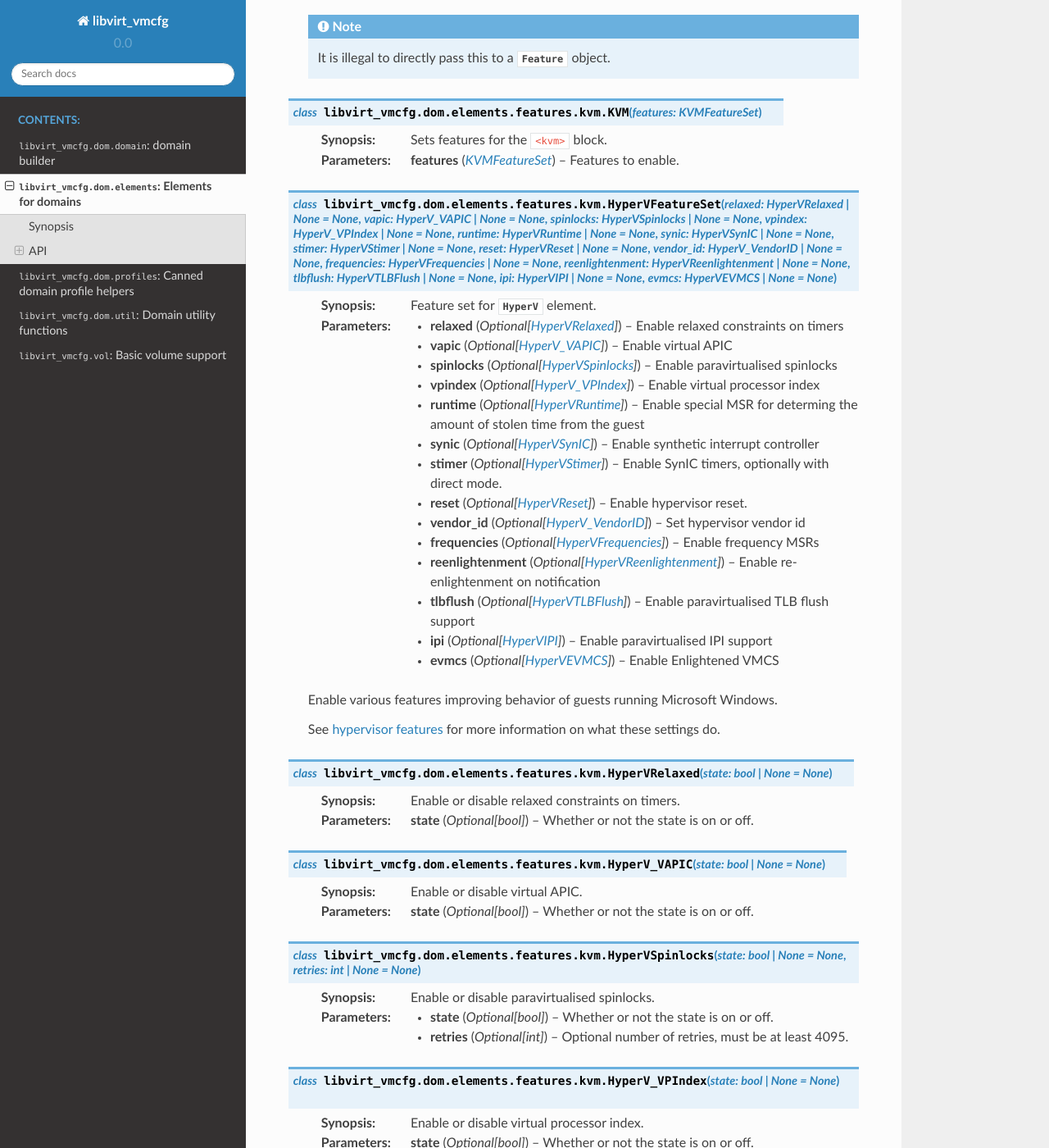
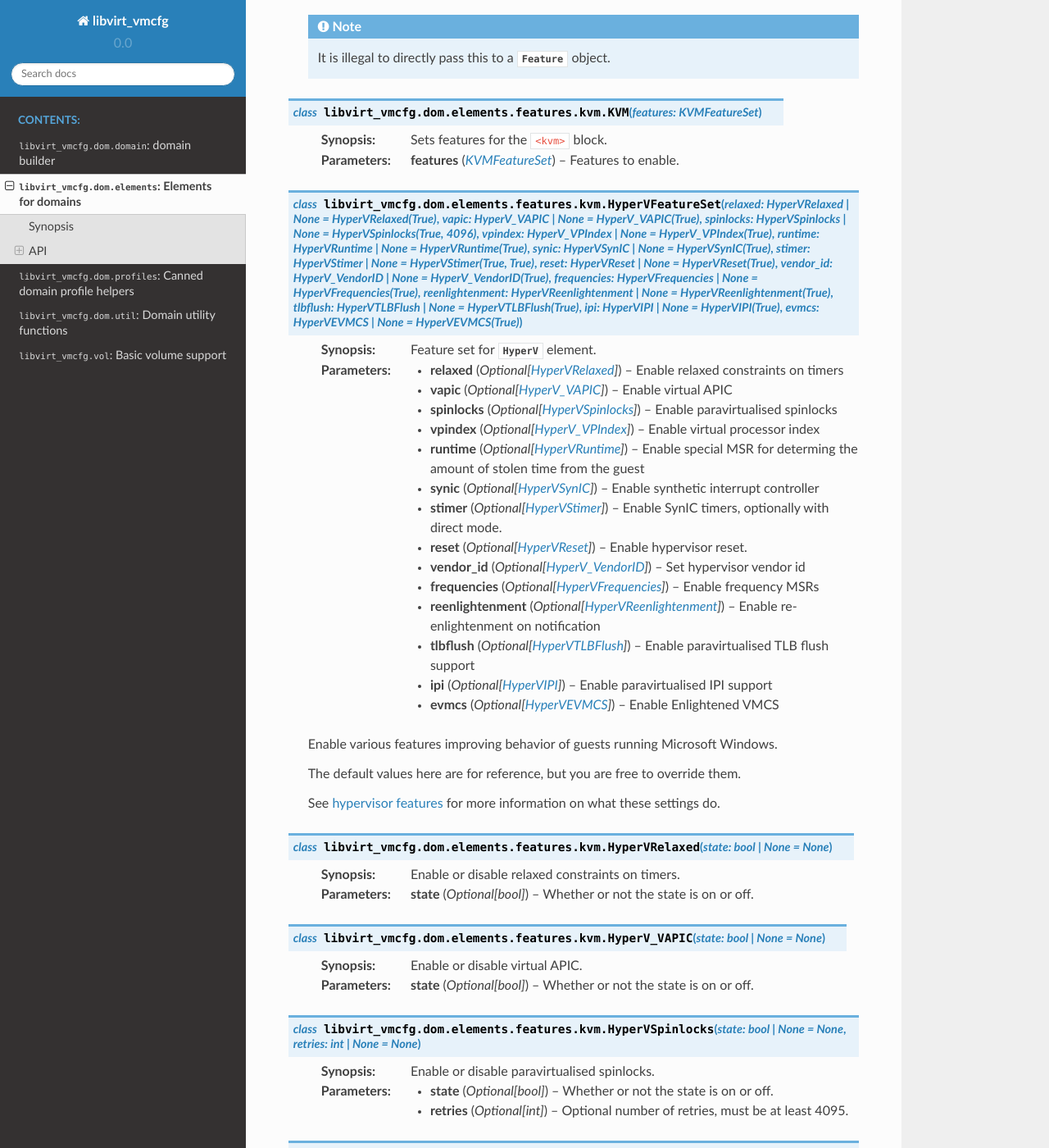
Before and after one commit to Elizafox/libvirt_vmcfg, a Sphinx documentation site: the page built from docs/source/dom/elements.rst, in a window 1280 px wide and 1400 px high, scrolled down 9996 px. Shown: the whole window at 82% size. Built offline with Sphinx 7.4.7 and the Read the Docs theme 2.0.0, drawn with Linux system fonts in a browser that asks for light colours.

Commit message:
HyperV: provide sensible defaults for features

```diff
--- a/docs/source/dom/elements.rst
+++ b/docs/source/dom/elements.rst
@@ -544,22 +544,22 @@ This module presents KVM-specific features.
    :param KVMFeatureSet features: Features to enable.
 
 
-.. py:class:: HyperVFeatureSet(relaxed: Optional[HyperVRelaxed] = None, \
-                               vapic: Optional[HyperV_VAPIC] = None, \
-                               spinlocks: Optional[HyperVSpinlocks] = None, \
-                               vpindex: Optional[HyperV_VPIndex] = None, \
-                               runtime: Optional[HyperVRuntime] = None, \
-                               synic: Optional[HyperVSynIC] = None, \
-                               stimer: Optional[HyperVStimer] = None, \
-                               reset: Optional[HyperVReset] = None, \
-                               vendor_id: Optional[HyperV_VendorID] = None, \
-                               frequencies: \
-                               Optional[HyperVFrequencies] = None, \
-                               reenlightenment: \
-                               Optional[HyperVReenlightenment] = None, \
-                               tlbflush: Optional[HyperVTLBFlush] = None, \
-                               ipi: Optional[HyperVIPI] = None, evmcs: \
-                               Optional[HyperVEVMCS] = None)
+.. py:class:: HyperVFeatureSet(\
+      relaxed: Optional[HyperVRelaxed] = HyperVRelaxed(True), \
+      vapic : Optional[HyperV_VAPIC] = HyperV_VAPIC(True), \
+      spinlocks : Optional[HyperVSpinlocks] = HyperVSpinlocks(True, 4096), \
+      vpindex: Optional[HyperV_VPIndex] = HyperV_VPIndex(True), \
+      runtime: Optional[HyperVRuntime] = HyperVRuntime(True), \
+      synic: Optional[HyperVSynIC] = HyperVSynIC(True), \
+      stimer: Optional[HyperVStimer] = HyperVStimer(True, True), \
+      reset: Optional[HyperVReset] =  HyperVReset(True), \
+      vendor_id: Optional[HyperV_VendorID] = HyperV_VendorID(True), \
+      frequencies: Optional[HyperVFrequencies] = HyperVFrequencies(True), \
+      reenlightenment: Optional[HyperVReenlightenment] = \
+         HyperVReenlightenment(True), \
+      tlbflush: Optional[HyperVTLBFlush] = HyperVTLBFlush(True), \
+      ipi: Optional[HyperVIPI] = HyperVIPI(True), \
+      evmcs: Optional[HyperVEVMCS] = HyperVEVMCS(True))
 
    :synopsis: Feature set for :py:class:`HyperV` element.
    :param Optional[HyperVRelaxed] relaxed: Enable relaxed constraints on timers
@@ -586,6 +586,9 @@ This module presents KVM-specific features.
    Enable various features improving behavior of guests running Microsoft
    Windows.
 
+   The default values here are for reference, but you are free to override
+   them.
+
    See :libvirt-domain:`hypervisor features <hypervisor-features>` for more
    information on what these settings do.
 
```
